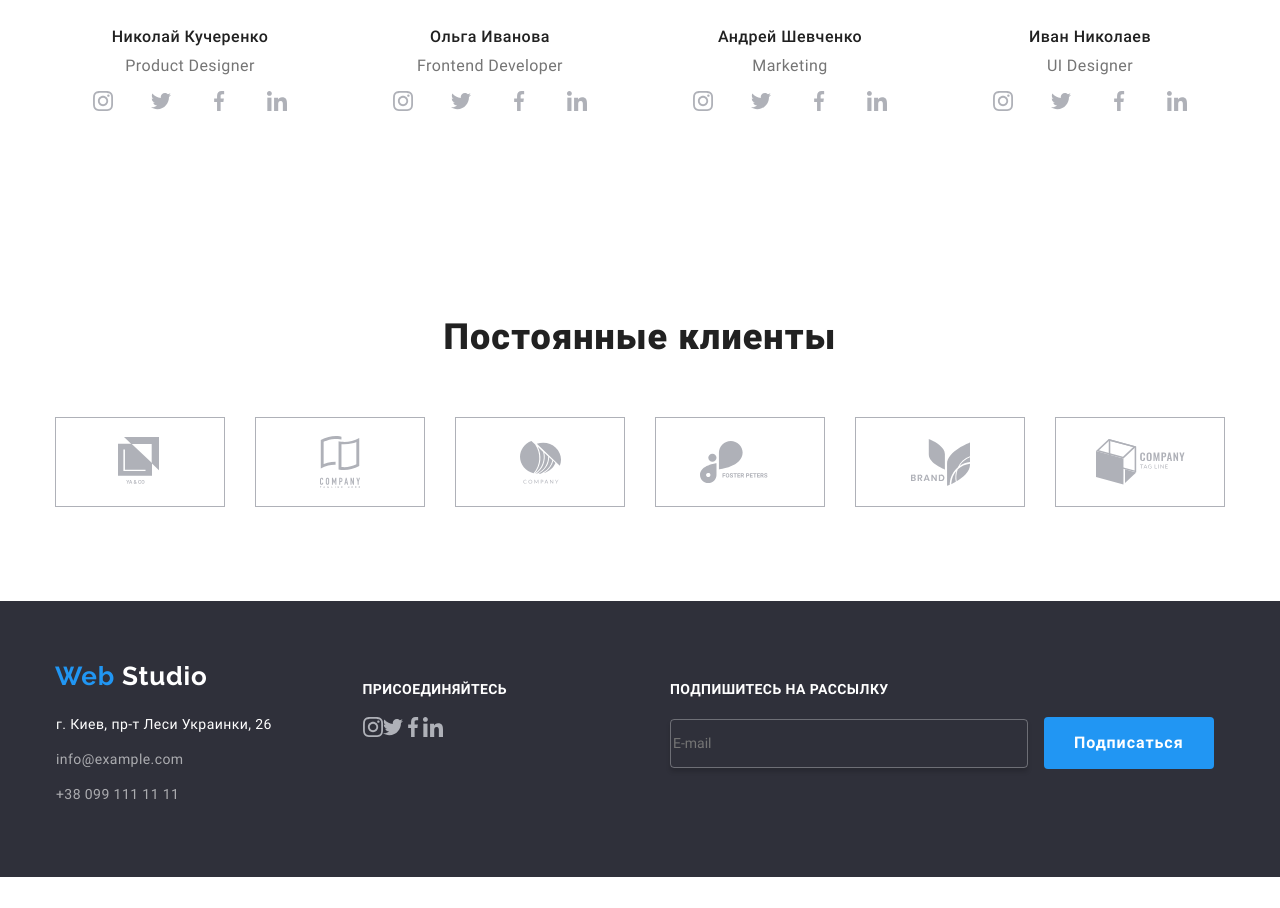
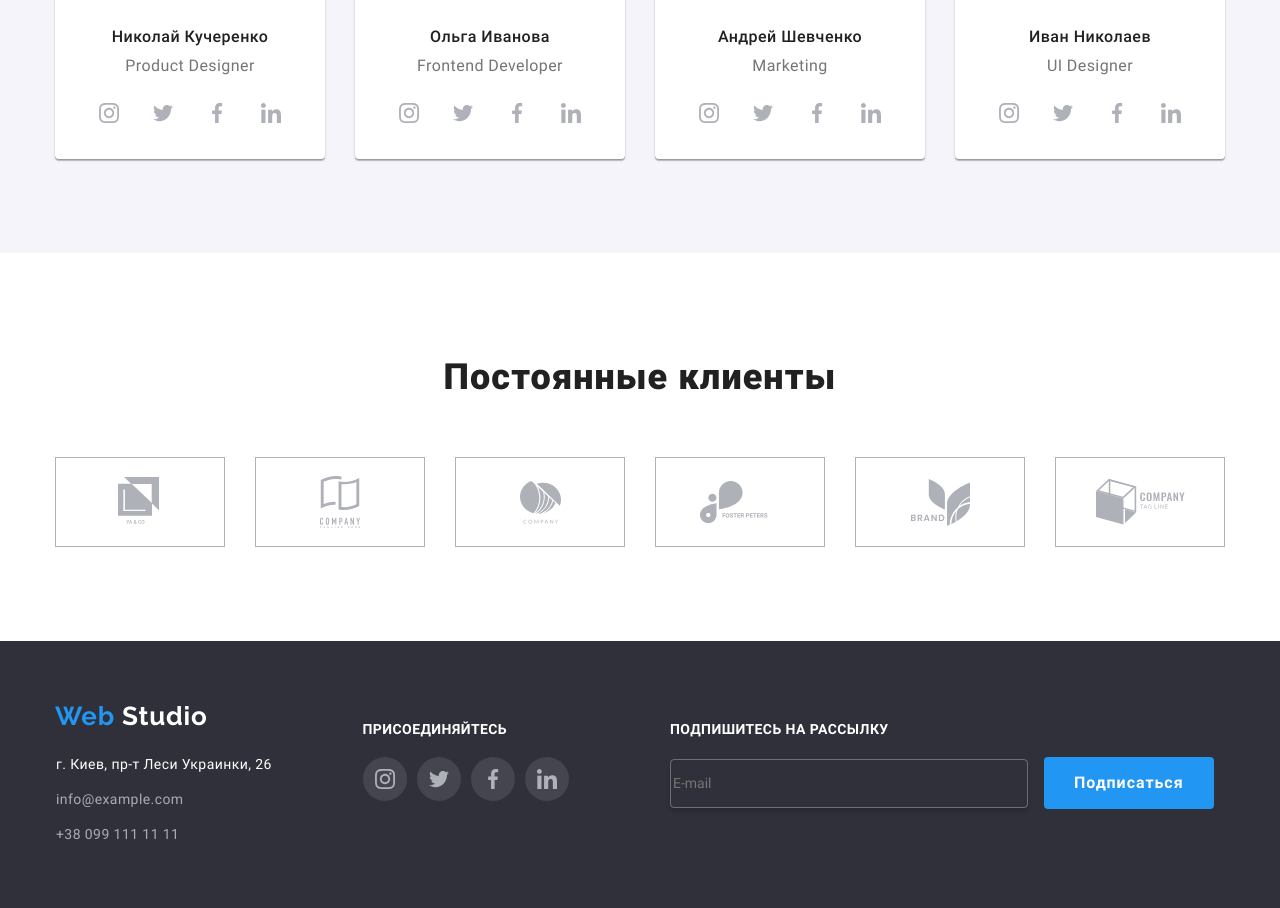
Before and after one commit to Dm3583/goit-markup-hw-03, a plain HTML site: page index.html in a window 1280 px wide. Shown: the part 1846-2754 px from the top of the page. Before the commit the page ends 2723 px from the top, so only its background shows below. Drawn offline with Linux system fonts and the light colour scheme.

Commit message:
mistakes correction

```diff
--- a/css/styles.css
+++ b/css/styles.css
@@ -266,6 +266,35 @@ body {
 }
 
 
+/*--------Social links icons ------------*/
+
+.list.social-networks {
+    margin-top: 16px;
+    padding: 0 32px 24px 32px;
+}
+
+.list.social-networks :not(:first-child) {
+    margin-left: 10px;
+}
+
+.list.social-networks .img-link {
+    display: block;
+    width: 44px;
+    height: 44px;
+    /* background-color: tomato; */
+    padding: 12px;
+    border-radius: 50%;
+}
+
+.list.social-networks .img-link:hover,
+.list.social-networks .img-link:focus {
+    background-color: var(--accent-color);
+}
+
+
+/* --------- */
+
+
 /* header */
 
 .site-nav .link {
@@ -437,12 +466,20 @@ background-color: violet;
 
 /*  Our team */
 
+.our-team {
+    background-color: var(--secondary-bg-color);
+}
+
 .our-team .display-flex {
     flex-wrap: wrap;
 }
 
 .our-team .employee-card {
     width: calc((1200px - 30px*4)/4);
+    background: #FFFFFF;
+    /* material shadow v1 */
+    box-shadow: 0px 2px 1px rgba(0, 0, 0, 0.2), 0px 1px 1px rgba(0, 0, 0, 0.14), 0px 1px 3px rgba(0, 0, 0, 0.12);
+    border-radius: 0px 0px 4px 4px;
 }
 
 .our-team .employee-card:not(:nth-child(4n)) {
@@ -469,10 +506,36 @@ background-color: violet;
     margin-bottom: 0;
 }
 
-.our-team .list.social-networks {
+
+/* .our-team .list.social-networks {
     margin-top: 16px;
-    justify-content: space-evenly;
+    padding: 0 32px 24px 32px;
+} */
+
+
+/* .list.social-networks {
+    margin-top: 16px;
+    padding: 0 32px 24px 32px;
 }
+
+.social-networks :not(:first-child) {
+    margin-left: 10px;
+}
+
+.social-networks .img-link {
+    display: block;
+    width: 44px;
+    height: 44px;
+    /* background-color: tomato;
+
+padding: 12px;
+border-radius: 50%;
+
+}
+.social-networks .img-link:hover,
+.social-networks .img-link:focus {
+    background-color: var(--accent-color);
+}*/
 
 
 /*  */
@@ -558,11 +621,11 @@ background-color: violet;
 
 .footer .logo.link {
     display: inline-block;
-    padding-bottom: 20px;
+    margin-bottom: 20px;
 }
 
-.contacts .list-item {
-    padding-bottom: 9px;
+.contacts .list-item:not(:last-child) {
+    margin-bottom: 9px;
 }
 
 .footer .social-links,
@@ -575,12 +638,15 @@ background-color: violet;
     width: calc((1200px - 30px*3)/4);
 }
 
+.footer .img-link {
+    background-color: rgba(255, 255, 255, 0.1);
+}
+
 .footer .subscription {
     width: calc((1200px - 30px*3)/2);
 }
 
-.footer .footer-tagline,
-.footer .subscription {
+.footer .footer-tagline {
     margin-top: 0;
     margin-bottom: 20px;
 }
@@ -658,11 +724,13 @@ background-color: violet;
 .portfolio .portfolio-card {
     width: calc((1200px - 30px*3)/3);
     margin: 15px;
-    border: 1px solid #EEEEEE;
 }
 
 .portfolio .text-container {
     padding: 20px 24px;
+    border-right: 1px solid #EEEEEE;
+    border-bottom: 1px solid #EEEEEE;
+    border-left: 1px solid #EEEEEE;
 }
 
 .portfolio-card .card-header {
--- a/index.html
+++ b/index.html
@@ -387,7 +387,7 @@
         </div>
         <div class="social-links">
           <p class="footer-tagline">присоединяйтесь</p>
-          <ul class="list display-flex">
+          <ul class="list social-networks display-flex">
             <li>
               <a href=" " aria-label="инстаграм " class="img-link">
                 <img
```
